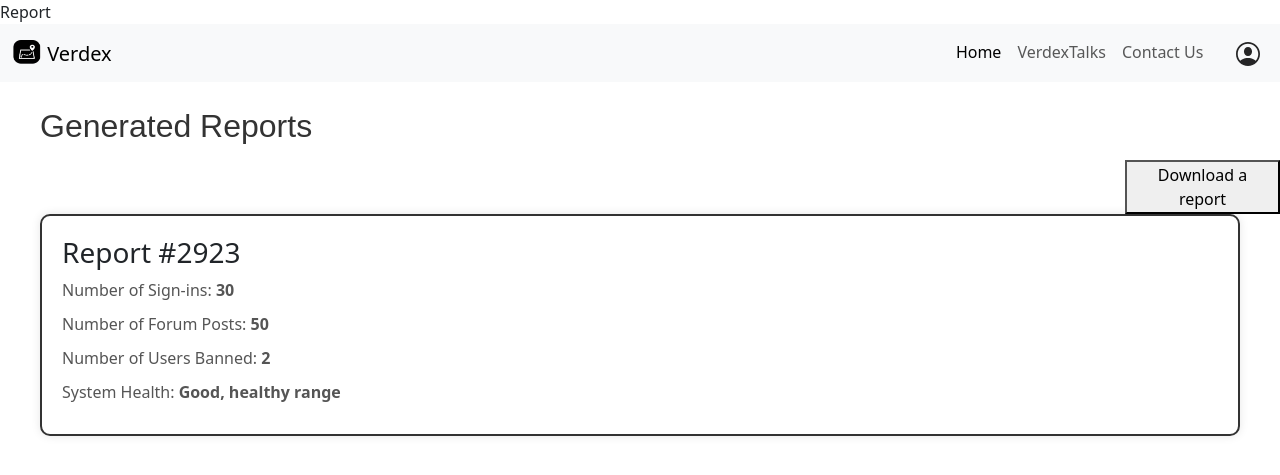
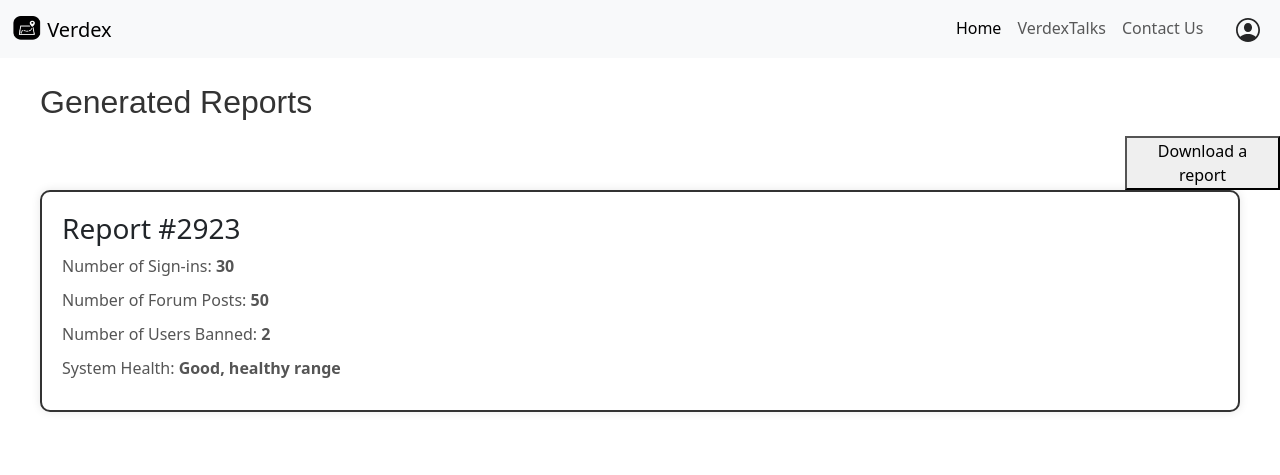
Before and after one commit to Verdex-Project/Verdex, a Flask app: page /report in a window 1280 px wide. Shown: the top 475 px of the page. Run offline with Flask 3, Linux system fonts and the light colour scheme.

Commit message:
Fixed title tag issue

```diff
--- a/static/report.css
+++ b/static/report.css
@@ -37,5 +37,4 @@ p {
 
 .download-report-button {
     margin-left:1125px;
-
 }
--- a/templates/report.html
+++ b/templates/report.html
@@ -1,9 +1,9 @@
 {% extends 'baseNav.html' %}
     <link href="https://cdn.jsdelivr.net/npm/bootstrap@5.3.2/dist/css/bootstrap.min.css" rel="stylesheet" integrity="sha384-T3c6CoIi6uLrA9TneNEoa7RxnatzjcDSCmG1MXxSR1GAsXEV/Dwwykc2MPK8M2HN" crossorigin="anonymous">
     <script src="https://unpkg.com/axios/dist/axios.min.js"></script>
+    {% block title %}Report{% endblock %}
 {% block head %}
     <link rel="stylesheet" href="{{ url_for('static', filename='report.css') }}">
-    {% block title %}Report{% endblock %}
 {% endblock %}
 
 <div class="secondarybody">
```
